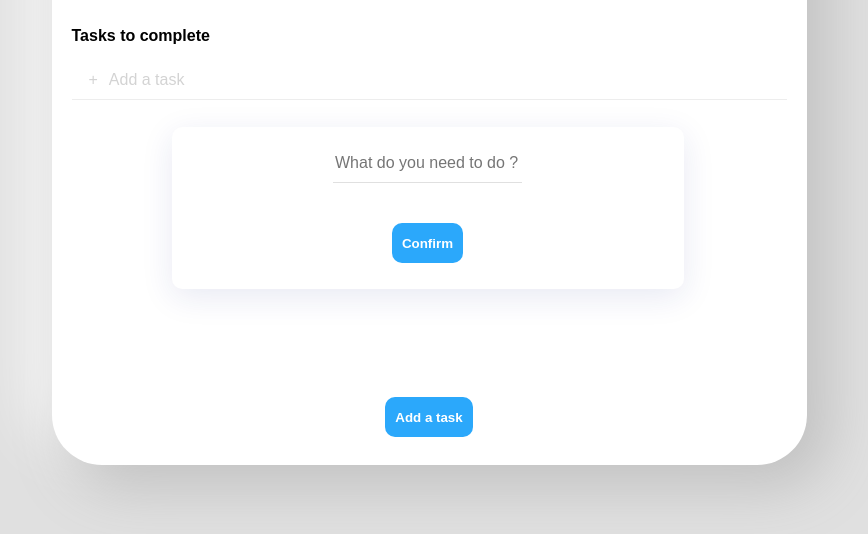
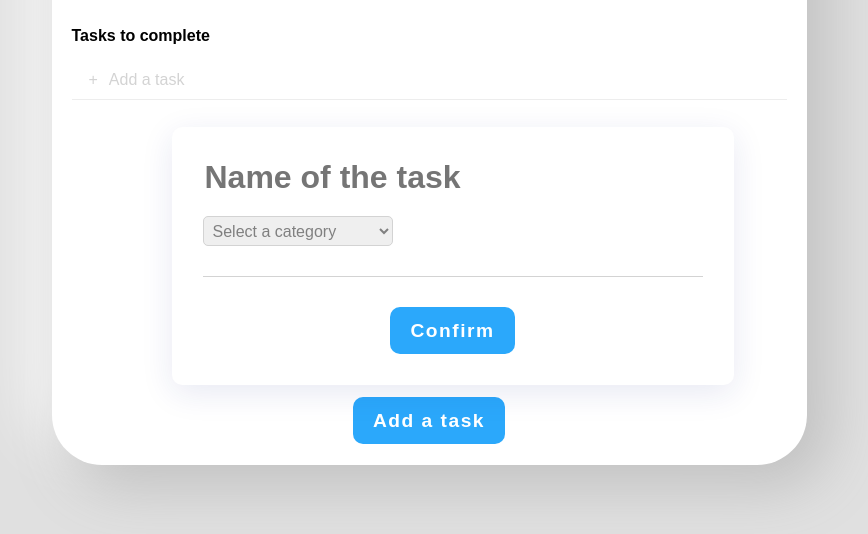
Before and after one commit to christophesube/todo-list, a plain HTML site: page index.html in a window 1280 px wide. Both pictures are taken after a click on the button "Add a task". Shown: the part 238-772 px from the top of the page, without its empty margins (211-1079 px from the left). Drawn offline with Linux system fonts and the light colour scheme; a web font is replaced by a local one.

Commit message:
add a select input

```diff
--- a/index.html
+++ b/index.html
@@ -23,12 +23,21 @@
           <button class="buttonTask" id="askTask">Add a task</button>
         </div>
         <aside>
-          <input
-            type="text"
-            id="inputNewItem"
-            placeholder="What do you need to do ?" />
-          <p id="error">The field must be filled in</p>
-          <button class="buttonTask" id="addTask">Confirm</button>
+          <div id="topAsideBlock">
+            <input
+              type="text"
+              id="inputNewItem"
+              placeholder="Name of the task" />
+            <p id="error">The field must be filled in</p>
+            <select name="category" id="cat-select">
+              <option value="">Select a category</option>
+              <option value="work">Work</option>
+              <option value="Traver">Travel</option>
+            </select>
+          </div>
+          <div id="bottomAsideBlock">
+            <button class="buttonTask" id="addTask">Confirm</button>
+          </div>
         </aside>
       </main>
     </div>
--- a/styles.css
+++ b/styles.css
@@ -41,7 +41,9 @@ header h1 {
 }
 
 .buttonTask {
-  padding: 12.5px 10px;
+  padding: 12.5px 20px;
+  font-size: 1.2em;
+  letter-spacing: 1.5px;
   border: 0;
   border-radius: 10px;
   background-color: #2ba8fb;
@@ -132,11 +134,11 @@ input[type="checkbox"] {
 
 aside {
   display: flex;
-  padding: 5px;
+  flex-direction: column;
+  padding: 30px;
   flex-direction: column;
   align-items: center;
   justify-content: space-around;
-  height: 150px;
   width: 500px;
   position: absolute;
   top: 100px;
@@ -148,12 +150,35 @@ aside {
   display: none;
 }
 
+select {
+  width: 190px;
+  height: 30px;
+  border: solid 1px lightgrey;
+  border-radius: 5px;
+  color: grey;
+  font-size: 1em;
+  padding-left: 5px;
+  padding-right: 5px;
+}
+
+#topAsideBlock {
+  width: 100%;
+  padding-bottom: 30px;
+  display: flex;
+  flex-direction: column;
+  border-bottom: solid 1px lightgrey;
+}
+
+#bottomAsideBlock {
+  padding-top: 30px;
+}
+
 #inputNewItem {
   border: none;
-  border-bottom: solid 1px #e0e0e0;
-  padding-bottom: 10px;
-  font-size: 1em;
-  width: 185px;
+  padding-bottom: 20px;
+  font-size: 2em;
+  font-weight: bold;
+  width: 100%;
 }
 
 #asktask {
```
